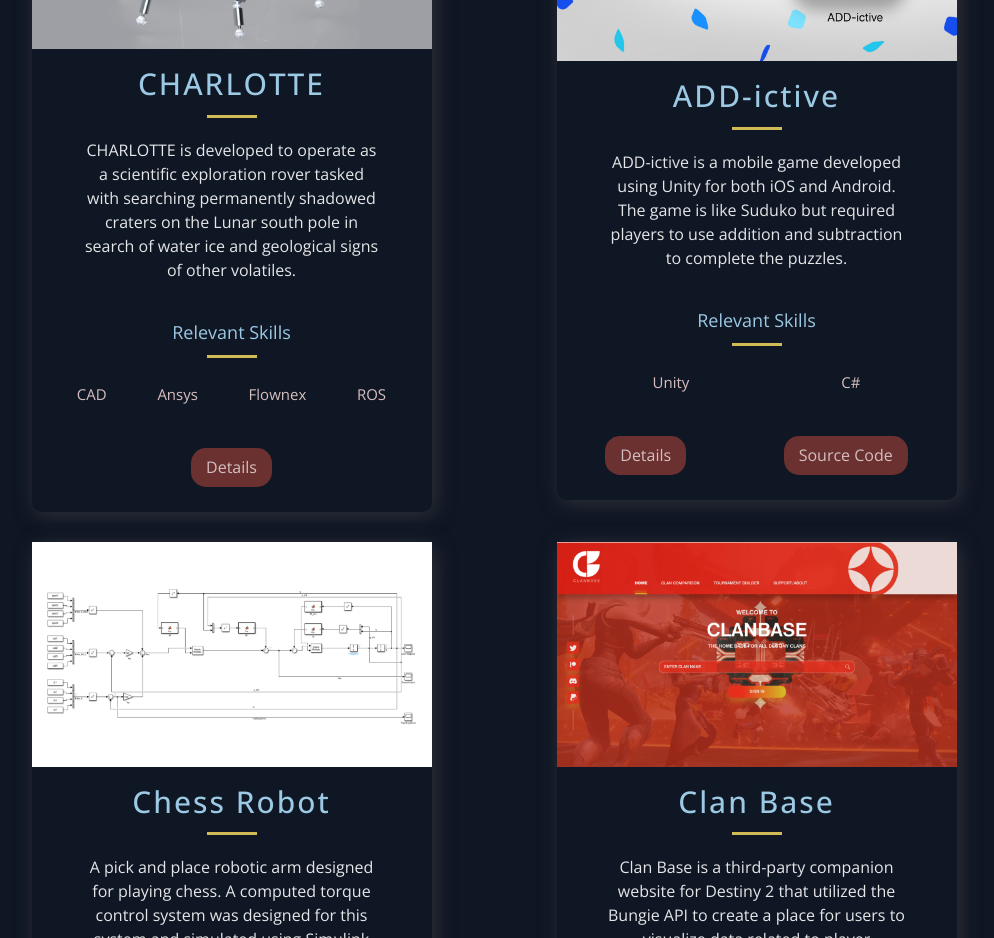
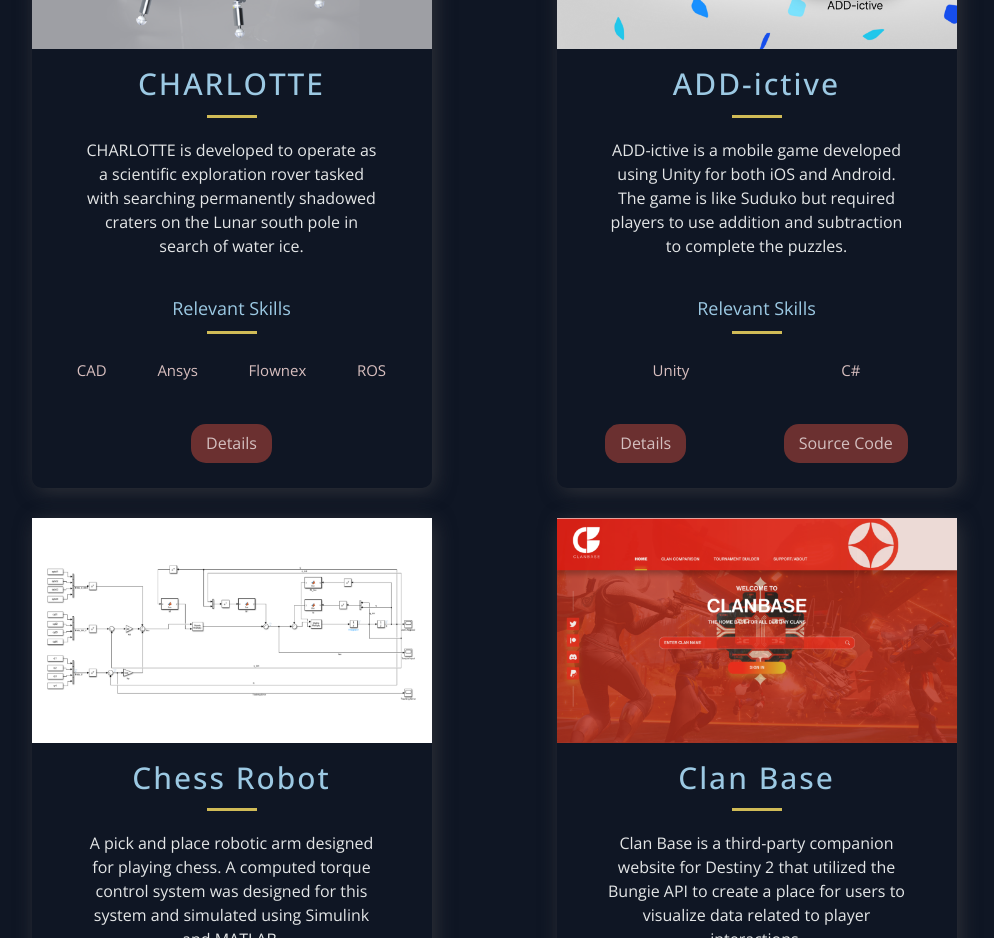
Before and after one commit to ConnorNail/Portfolio, a Next.js app: page / in a window 1280 px wide. Shown: the part 1820-2758 px from the top of the page, without its empty margins (146-1140 px from the left). Built offline with nearby package versions, Linux system fonts and the light colour scheme.

Commit message:
Final touchup

```diff
--- a/src/constants/constants.js
+++ b/src/constants/constants.js
@@ -19,7 +19,7 @@
   },
   {
     title: 'CHARLOTTE',
-    description: "CHARLOTTE is developed to operate as a scientific exploration rover tasked with searching permanently shadowed craters on the Lunar south pole in search of water ice and geological signs of other volatiles.",
+    description: "CHARLOTTE is developed to operate as a scientific exploration rover tasked with searching permanently shadowed craters on the Lunar south pole in search of water ice.",
     image: '/images/charlotte.png',
     tags: ['CAD', 'Ansys', 'Flownex', 'ROS'],
     source: '',
```
